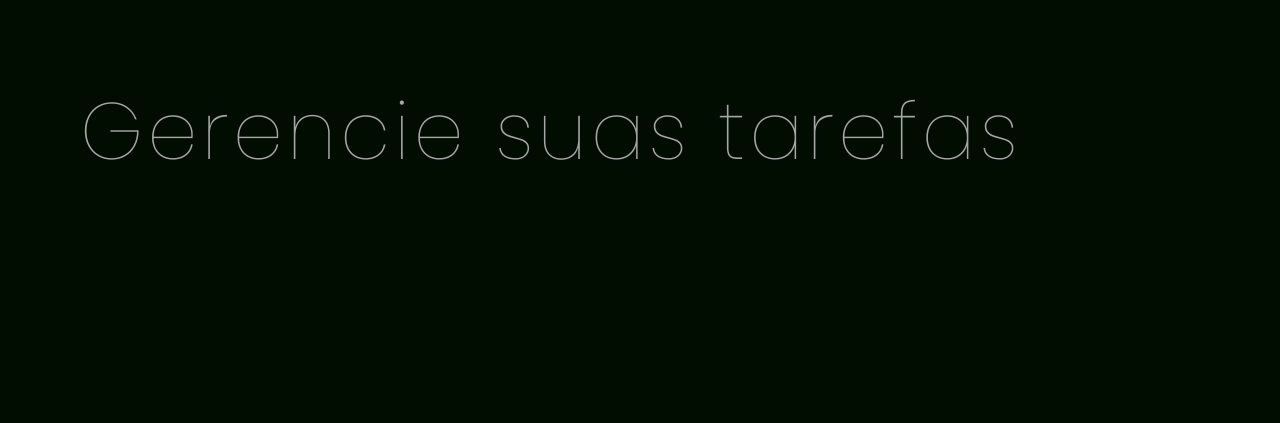
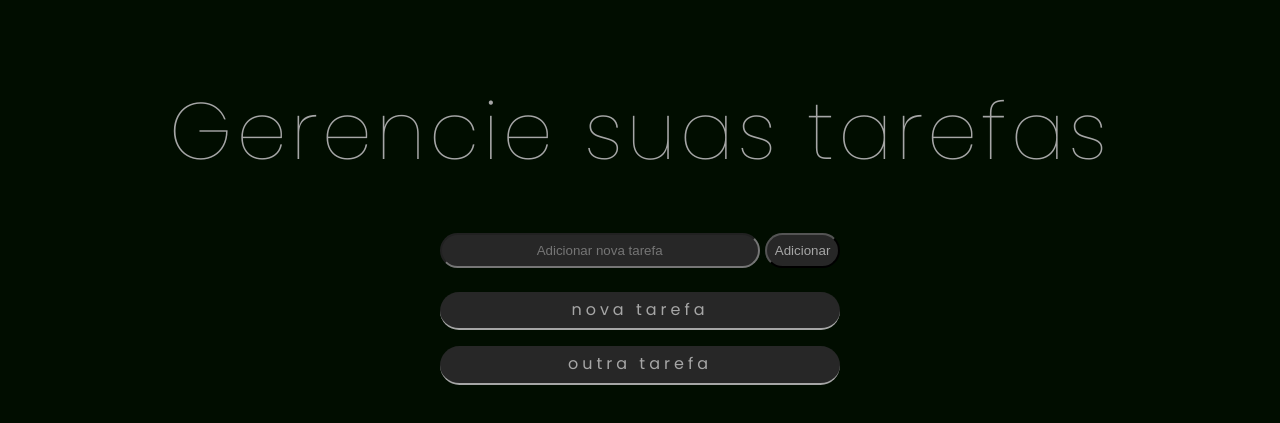
Before and after one commit to jotahubb/FLowSync, a plain HTML site: page tarefas/tarefas.html in a window 1280 px wide. Shown: the part 83-506 px from the top of the page. Drawn offline with Linux system fonts and the light colour scheme.

Commit message:
visual part of the task page

```diff
--- a/tarefas/tarefas.css
+++ b/tarefas/tarefas.css
@@ -0,0 +1,42 @@
+main {
+  display: flex;
+  justify-content: center;
+  align-items: center;
+}
+
+.input-container{
+  justify-items: center;
+
+  #new-task{
+    width: 20rem;
+    padding: 0.5rem;
+    background-color: var(--bg-secundary-color);
+    text-align: center;
+    border-radius: 2rem;
+    margin-bottom: 1.5rem;
+  }
+
+  button{
+    background-color: var(--bg-secundary-color);
+    color: var(--light-color);
+    padding: 0.5rem;
+    cursor: pointer;
+    border-radius: 2rem;
+  }
+
+  button:hover{
+    opacity: 0.7;
+  }
+
+  ul li{
+    margin-bottom: 1rem;
+    list-style: none;
+    width: 25rem;
+    padding: 0.3rem;
+    background-color: var(--bg-secundary-color);
+    text-align: center;
+    border-bottom: 2px solid var(--light-color);
+    border-radius: 2rem;
+    font-size: 16px;
+  }
+}
--- a/tarefas/tarefas.html
+++ b/tarefas/tarefas.html
@@ -20,8 +20,16 @@
     </nav>
   </header>
   <main>
-  <section>
+  <section class="main">
     <h1 class="text-2xl">Gerencie suas tarefas</h1>
+    <div class="input-container">
+      <input type="text" id="new-task" placeholder="Adicionar nova tarefa">
+      <button onclick="addTask()">Adicionar</button>
+      <ul id="task-list">
+        <li>nova tarefa</li>
+        <li>outra tarefa</li>
+      </ul>
+    </div>
   </section>
   </main>
 </body>
```
